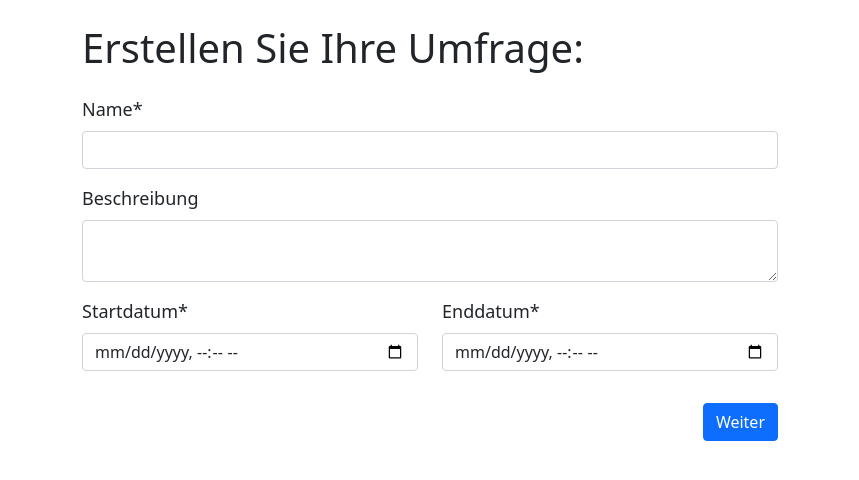
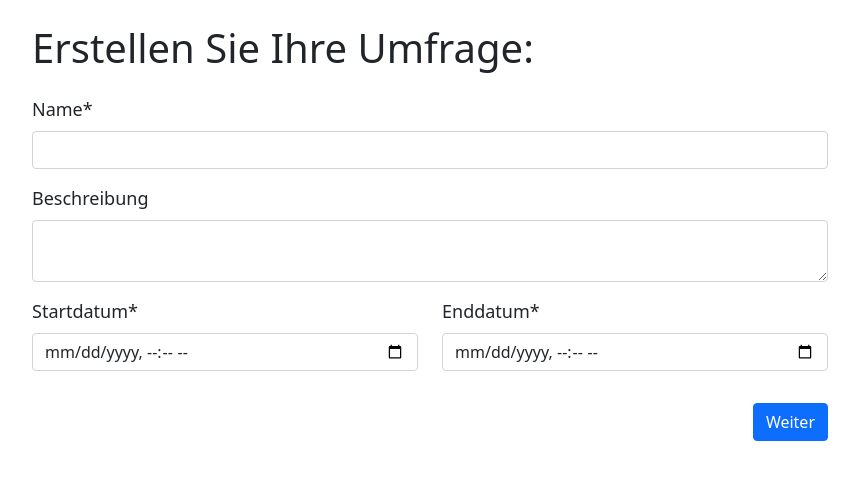
Before and after one commit to pamei07/surveyTool_backend, a Spring Boot app: page /createSurvey in a window 1280 px wide. Shown: the top 480 px of the page, without its empty margins (210-1069 px from the left). Run offline with Spring Boot 4, Linux system fonts and the light colour scheme.

Commit message:
Increase max-width

```diff
--- a/src/main/resources/static/css/style.css
+++ b/src/main/resources/static/css/style.css
@@ -1,5 +1,5 @@
 .restrictWidth {
-    max-width: 720px;
+    max-width: 820px;
 }
 
 /* Enter basic information of survey: */
```
